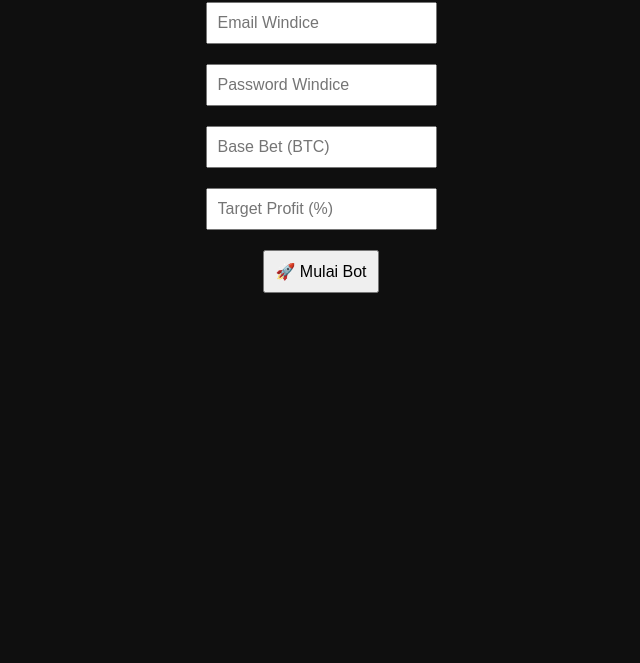
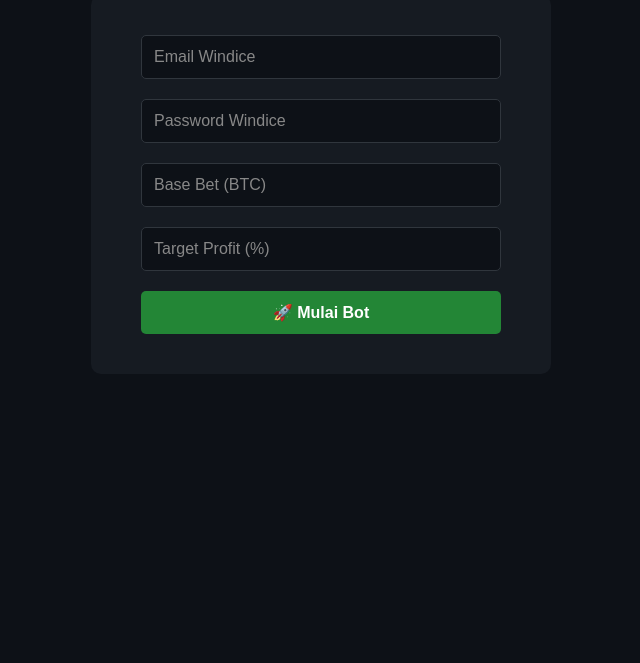
Before and after one commit to Mitradigitalindonesia/AutobotX, a website: page views/index.html in a window 1280 px wide. Shown: the part 137-800 px from the top of the page, without its empty margins (319-959 px from the left). Drawn offline with Linux system fonts and the light colour scheme.

Commit message:
Update index.html

```diff
--- a/views/index.html
+++ b/views/index.html
@@ -3,10 +3,7 @@
 <head>
   <title>AutobotX</title>
   <meta charset="utf-8" />
-  <style>
-    body { font-family: sans-serif; background: #0f0f0f; color: #eee; padding: 40px; text-align: center; }
-    input, button { padding: 10px; margin: 10px; font-size: 16px; }
-  </style>
+  <link rel="stylesheet" href="/style.css">
 </head>
 <body>
   <h1>🤖 AutobotX</h1>
```
